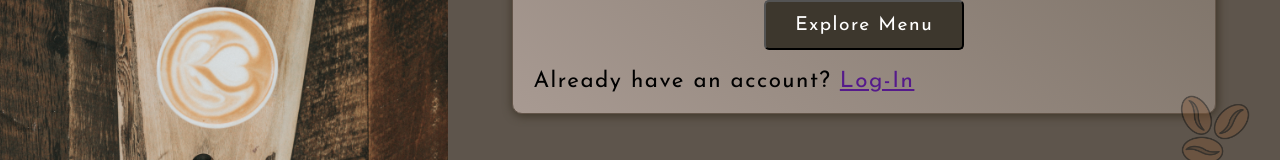
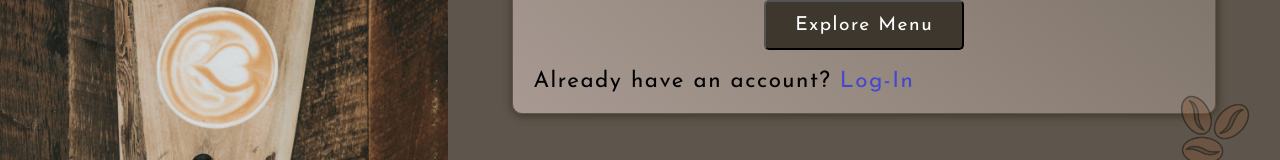
Before and after one commit to asdacosta/sign-up-form, a plain HTML site: page index.html in a window 1280 px wide. In both pictures the pointer is over the link "Log-In". Shown: the part 555-715 px from the top of the page. Drawn offline with Linux system fonts and the light colour scheme.

Commit message:
Add hover effect to anchor element

```diff
--- a/style.css
+++ b/style.css
@@ -111,6 +111,11 @@ input:hover, input:focus {
 
 .foot-sec + span, a {
     font-size: 1.4rem;
+}
+
+a:hover {
+    text-decoration: none;
+    color: rgb(71, 71, 206);
 }
 
 .pass {
```
